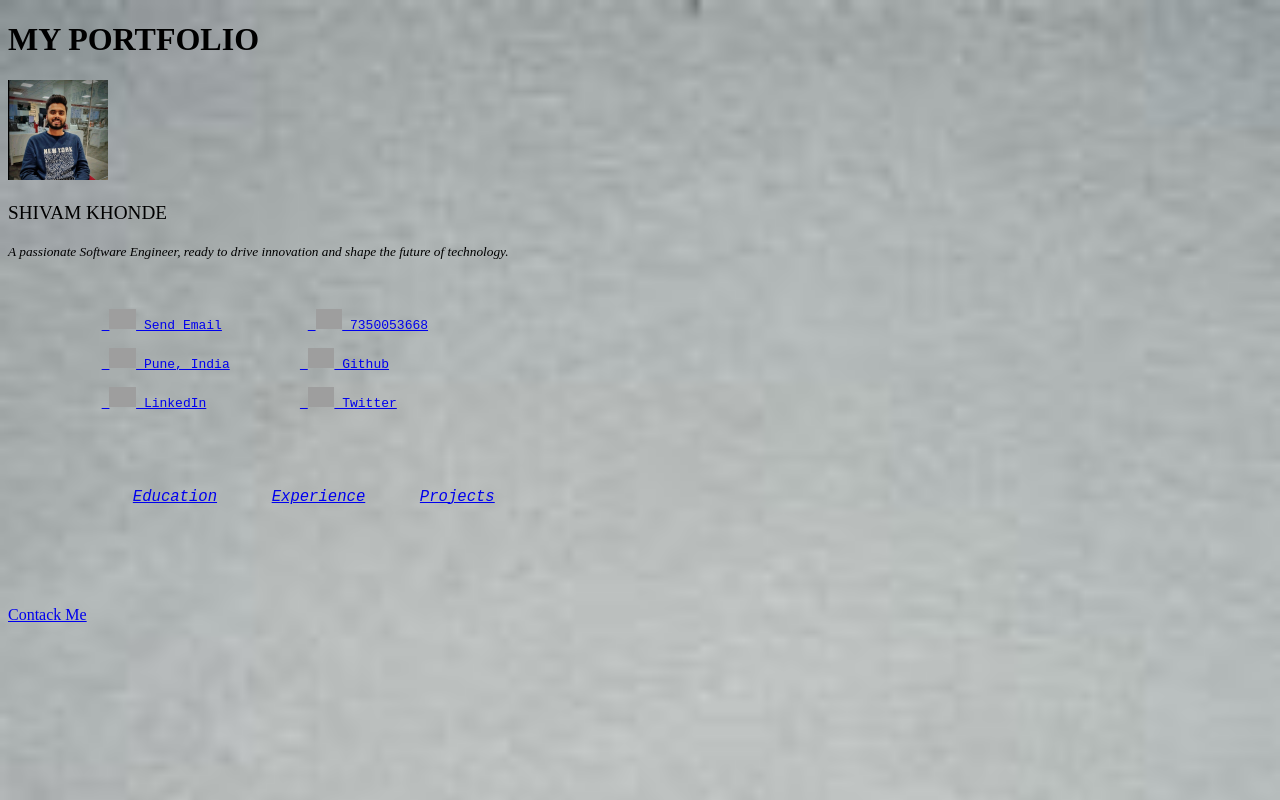
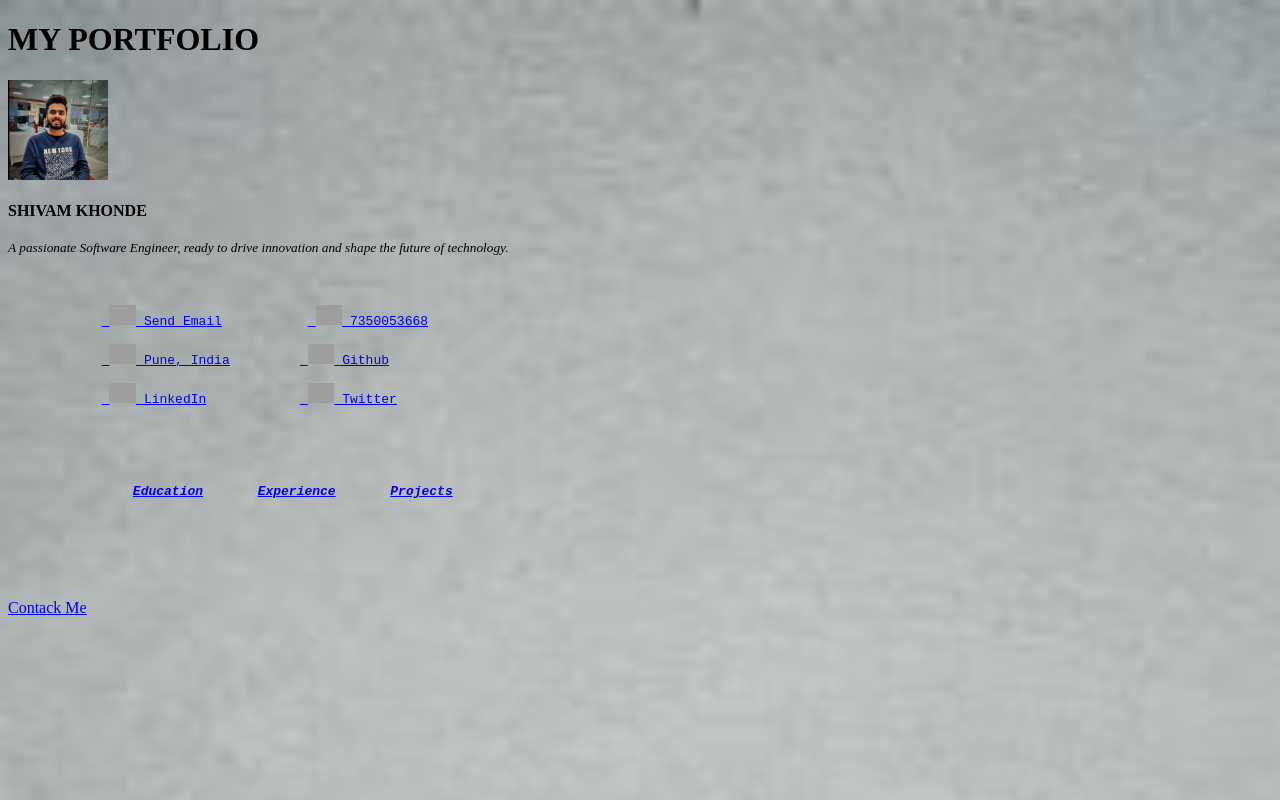
Before and after one commit to shiva5899/HTML-CSS, a plain HTML site: page Portfolio/index.html in a window 1280 px wide. Drawn offline with Linux system fonts and the light colour scheme; grey boxes are pictures that could not be loaded.

Commit message:
Update index.html
Fixed minor bugs and updated to use strong and em tags instead of b and i tags.

```diff
--- a/Portfolio/index.html
+++ b/Portfolio/index.html
@@ -24,11 +24,11 @@
             <img src="/Portfolio/profile_pic.jpg" alt="profile pic" height="100" />
             <br /><br />
 
-            <big>SHIVAM KHONDE</big>
+            <strong>SHIVAM KHONDE</strong>
             <br /><br />
 
             <small>
-                <i> A passionate Software Engineer, ready to drive innovation and shape the future of technology. </i>
+                <em> A passionate Software Engineer, ready to drive innovation and shape the future of technology. </em>
             </small>
         </section>
         <br /><br />
@@ -37,7 +37,7 @@
             <pre>
             <a href="mailto:shivamkhonde@gmail.com" target="_main"> <img src="https://th.bing.com/th/id/OIP.QVJnlQBUJiTQQCsitTv-MgHaHa?w=139&h=195&c=7&r=0&o=5&dpr=1.4&pid=1.7" height="20" /> Send Email</a>           <a href="mailto:shivamkhonde@gmail.com"> <img src="https://th.bing.com/th/id/OIP.P1IdNKoFJWxceAmQX9cMqQAAAA?w=170&h=180&c=7&r=0&o=5&dpr=1.4&pid=1.7" height="20" /> 7350053668</a>
 
-            <a href="https://www.linkedin.com/in/shivamkhonde/"> <img src="https://th.bing.com/th/id/OIP.NsAMYehn-d6N6bGgIhuengHaHa?w=189&h=189&c=7&r=0&o=5&dpr=1.4&pid=1.7" height="20" /> Pune, India</a>         <a href="https://github.com/shiva5899#hi--im-shivam-khonde" target="_main"> <img src="https://th.bing.com/th/id/OIP.fHnyAulifzoDhpJoOb5c9AHaHk?w=197&h=201&c=7&r=0&o=5&dpr=1.4&pid=1.7" height="20" /> Github</a>
+            <a href="https://www.bing.com/search?EID=MBSC&form=BGGCMF&pc=W145&DPC=BG02&q=Pune" target="_blank"> <img src="https://th.bing.com/th/id/OIP.NsAMYehn-d6N6bGgIhuengHaHa?w=189&h=189&c=7&r=0&o=5&dpr=1.4&pid=1.7" height="20" /> Pune, India</a>         <a href="https://github.com/shiva5899#hi--im-shivam-khonde" target="_main"> <img src="https://th.bing.com/th/id/OIP.fHnyAulifzoDhpJoOb5c9AHaHk?w=197&h=201&c=7&r=0&o=5&dpr=1.4&pid=1.7" height="20" /> Github</a>
 
             <a href="https://www.linkedin.com/in/shivamkhonde/" target="_main"> <img src="https://th.bing.com/th?q=LinkedIn+Symbol+for+R%c3%a9sum%c3%a9&w=120&h=120&c=1&rs=1&qlt=90&cb=1&dpr=1.4&pid=InlineBlock&mkt=en-IN&cc=IN&setlang=en&adlt=moderate&t=1&mw=247" height="20" /> LinkedIn</a>            <a href="https://x.com/ShivamKhon32313" target="_main"> <img src="https://th.bing.com/th/id/OIP.iFaOYyogDOVsrn7eMegcyAHaHa?w=213&h=213&c=7&r=0&o=5&dpr=1.4&pid=1.7" height="20" /> Twitter</a>
             </pre>
@@ -46,7 +46,7 @@
 
         <section>
             <pre>
-                <a href="education.html"><big><i>Education</i></big></a>       <a href="experience.html"><big><i>Experience</i></big></a>       <a href="projects.html"><big><i>Projects</i></big></a>
+                <a href="education.html"><strong><em>Education</em></strong></a>       <a href="experience.html"><strong><em>Experience</em></strong></a>       <a href="projects.html"><strong><em>Projects</em></strong></a>
             </pre>
         </section>
         <br /><br /><br /><br />
```
